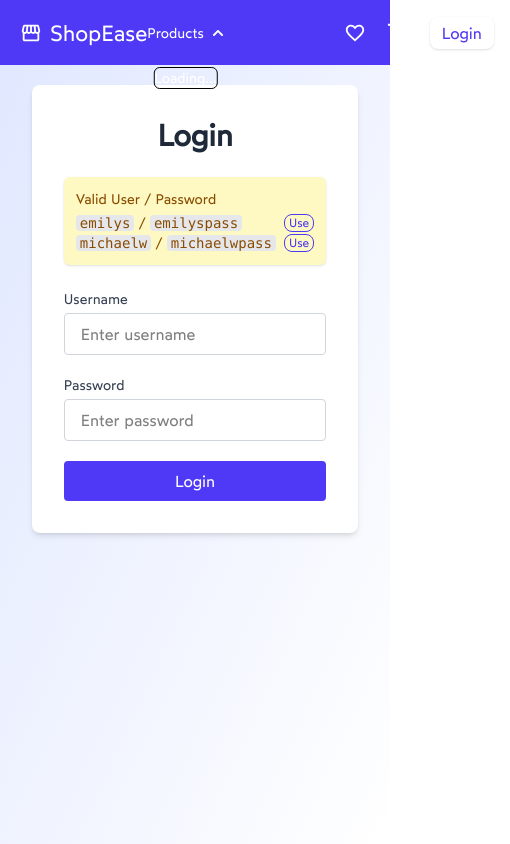
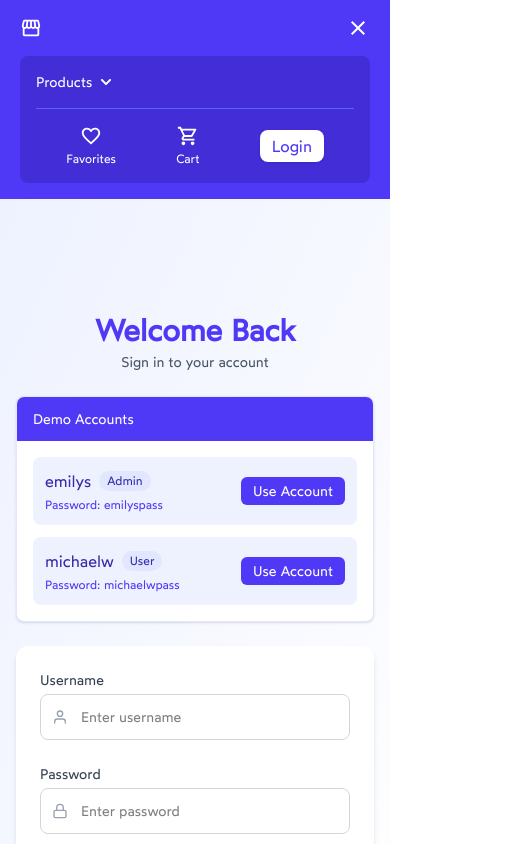
Before and after one commit to abnsol/shopping-cart, a React (Vite) app: page /login in a window 390 px wide. Both pictures are taken after a click on the button "Toggle menu". Shown: the top 844 px of the page, 510 px wide, since content can reach past the window. Built offline with nearby package versions, Linux system fonts and the light colour scheme; no server answers.

Commit message:
add responsiveness

```diff
--- a/src/components/CategoryWithProducts.jsx
+++ b/src/components/CategoryWithProducts.jsx
@@ -1,11 +1,36 @@
-import { useState } from "react";
+import { useState, useEffect } from "react";
 import Product from "./Product";
 import { MdNavigateNext } from "react-icons/md";
 import { GrPrevious } from "react-icons/gr";
 
 const CategoryWithProducts = ({ title, id, products }) => {
   const [startIndex, setStartIndex] = useState(0);
-  const visibleCount = 3;
+  const [visibleCount, setVisibleCount] = useState(3);
+
+  useEffect(() => {
+    const handleResize = () => {
+      // Adjust these breakpoints as needed
+      if (window.innerWidth < 640) {
+        setVisibleCount(1);
+      } else if (window.innerWidth < 1024) {
+        setVisibleCount(2);
+      } else {
+        setVisibleCount(3);
+      }
+
+      // Reset startIndex when visibleCount changes to avoid empty spaces
+      setStartIndex(0);
+    };
+
+    // Set initial value
+    handleResize();
+
+    // Add event listener
+    window.addEventListener('resize', handleResize);
+
+    // Cleanup
+    return () => window.removeEventListener('resize', handleResize);
+  }, []);
 
   const handlePrev = () => {
     setStartIndex((prev) => Math.max(0, prev - visibleCount));
@@ -37,9 +62,9 @@
 
         {/* Product Container */}
         <div className="flex justify-center">
-          <div className="flex space-x-6  transition-transform duration-300">
+          <div className={`flex ${visibleCount === 1 ? 'space-x-0' : visibleCount === 2 ? 'space-x-4' : 'space-x-6'} transition-transform duration-300`}>
             {visibleProducts.map((product, i) => (
-              <div key={i} className="w-full max-w-[300px] flex-shrink-0">
+              <div key={i} className={`${visibleCount === 1 ? 'w-full' : visibleCount === 2 ? 'w-1/2' : 'w-1/3'} max-w-[300px] flex-shrink-0 px-2`}>
                 <Product product={product} />
               </div>
             ))}
@@ -66,7 +91,7 @@
           <span
             key={index}
             className={`w-2 h-2 rounded-full transition-all duration-300 ${
-              index === Math.ceil(startIndex / visibleCount)
+              index === Math.floor(startIndex / visibleCount)
                 ? "bg-indigo-600 scale-110"
                 : "bg-gray-300"
             }`}
--- a/src/components/DropDown.jsx
+++ b/src/components/DropDown.jsx
@@ -59,7 +59,7 @@
       {/* Dropdown */}
       {showDropdown && (
         <div
-          className={`absolute left-1/2 -translate-x-1/2 mt-2 w-48 top-10 rounded-md shadow-xl bg-white ring-1 ring-gray-200 z-50 max-h-60 overflow-y-auto transform transition-all duration-200 ease-out origin-top ${
+          className={`absolute left-1/2 -translate-x-1/4 mt-2 w-48 top-10 rounded-md shadow-xl bg-white ring-1 ring-gray-200 z-50 max-h-60 overflow-y-auto transform transition-all duration-200 ease-out origin-top ${
             open ? 'opacity-100 scale-100' : 'opacity-0 scale-95 pointer-events-none'
           }`}
         >
--- a/src/components/NavBar.jsx
+++ b/src/components/NavBar.jsx
@@ -1,81 +1,181 @@
-import { Link } from "react-router-dom"
-// import styles from './NavBar.module.css'
-import DropDown from "./DropDown"
-import { MdOutlineFavoriteBorder,  MdOutlineShoppingCart , MdOutlineAccountCircle, MdOutlineStorefront } from "react-icons/md";
-import { useContext } from "react";
+import { Link } from "react-router-dom";
+import DropDown from "./DropDown";
+import {
+  MdOutlineFavoriteBorder,
+  MdOutlineShoppingCart,
+  MdOutlineAccountCircle,
+  MdOutlineStorefront,
+  MdMenu,
+  MdClose
+} from "react-icons/md";
+import { useContext, useState } from "react";
 import { CategoryContext } from "./CategoryContext";
-import  CartContext  from "./CartContext";
-import  FavoriteContext from "./FavoriteContext";
+import CartContext from "./CartContext";
+import FavoriteContext from "./FavoriteContext";
 import Loading from "./Loading";
 import { AuthContext } from "./auth/AuthContext";
-import LoginButton  from "./auth/LoginButton"
+import LoginButton from "./auth/LoginButton";
 
-const NavBar = ({setSelectedCategory}) => {
+const NavBar = ({ setSelectedCategory }) => {
   const categories = useContext(CategoryContext)[0][1];
-    const [cart,setCart] = useContext(CartContext);
-    const [favorites, setFavorites] = useContext(FavoriteContext);
+  const [cart] = useContext(CartContext);
+  const [favorites] = useContext(FavoriteContext);
   const { authenticated } = useContext(AuthContext);
-    // console.log("authenticated",authenticated)
-    // console.log("categories",categories.length)
+  const [mobileMenuOpen, setMobileMenuOpen] = useState(false);
+
+  const toggleMobileMenu = () => {
+    setMobileMenuOpen(!mobileMenuOpen);
+  };
 
   return (
-        <div className='py-4 px-5 bg-indigo-600'>
-          <ul className="flex justify-between items-center">
-            <div>
-              <li className="text-[22px] text-white">
-                <Link to='../' className="flex gap-2 items-center">
-                  <MdOutlineStorefront /> ShopEase
+    <nav className="py-4 px-5 bg-indigo-600 sticky top-0 z-50">
+      <div className="flex justify-between items-center">
+        {/* Logo/Brand */}
+        <div className="text-[22px] text-white">
+          <Link to="../" className="flex gap-2 items-center">
+            <MdOutlineStorefront />
+            <span className="hidden sm:inline">ShopEase</span>
           </Link>
-              </li>
-            </div>
-            <div className='flex justify-between items-center text-white space-x-30 pr-4'>
-              <div>
-                {categories ? (
-                  <li><DropDown setSelectedCategory={setSelectedCategory} /></li>
-                ) : (
-                  <li className="text-sm"><Loading /></li>
-                )}
         </div>
 
-              <div className="flex justify-between items-center text-white w-[150px] gap-5">
-                <li className="text-[22px] relative">
-                  <Link to='../favorites'>
+        {/* Desktop Navigation */}
+        <div className="hidden md:flex items-center gap-6 lg:gap-8 text-white">
+          {categories ? (
+            <div>
+              <DropDown setSelectedCategory={setSelectedCategory} />
+            </div>
+          ) : (
+            <div className="text-sm">
+              <Loading />
+            </div>
+          )}
+
+          <div className="flex items-center gap-5 lg:gap-6">
+            {/* Favorites */}
+            <div className="text-[22px] relative">
+              <Link to="../favorites" className="hover:text-indigo-200 transition-colors">
                 <MdOutlineFavoriteBorder />
                 {favorites.length > 0 && (
-                      <span className="absolute -top-1 -right-2 bg-red-500 text-white text-[10px] font-bold rounded-full w-3 h-3 flex items-center justify-center">
+                  <span className="absolute -top-1 -right-2 bg-red-500 text-white text-xs font-bold rounded-full w-4 h-4 flex items-center justify-center">
                     {favorites.length}
                   </span>
                 )}
               </Link>
-                </li>
+            </div>
 
-                <li className="text-[22px] relative">
-                  <Link to='../cart'>
+            {/* Cart */}
+            <div className="text-[22px] relative">
+              <Link to="../cart" className="hover:text-indigo-200 transition-colors">
                 <MdOutlineShoppingCart />
                 {cart.length > 0 && (
-                      <span className="absolute -top-1 -right-2 bg-red-500 text-white text-[10px] font-bold rounded-full w-3 h-3 flex items-center justify-center">
+                  <span className="absolute -top-1 -right-2 bg-red-500 text-white text-xs font-bold rounded-full w-4 h-4 flex items-center justify-center">
                     {cart.length}
                   </span>
                 )}
               </Link>
-                </li>
+            </div>
 
-                {
-                  authenticated ? (
-                  <li className="text-[22px]">
-                    <Link to='../account'><MdOutlineAccountCircle /></Link>
-                  </li>
+            {/* Account/Login */}
+            {authenticated ? (
+              <div className="text-[22px] hover:text-indigo-200 transition-colors">
+                <Link to="../account">
+                  <MdOutlineAccountCircle />
+                </Link>
+              </div>
             ) : (
-                    <li className="text-[16px]">
+              <div className="text-[16px]">
                 <LoginButton />
-                    </li>
-                  )
-                }
+              </div>
+            )}
           </div>
         </div>
-          </ul>
+
+        {/* Mobile Menu Button */}
+        <button
+          className="md:hidden text-white text-2xl"
+          onClick={toggleMobileMenu}
+          aria-label="Toggle menu"
+        >
+          {mobileMenuOpen ? <MdClose /> : <MdMenu />}
+        </button>
       </div>
+
+      {/* Mobile Menu */}
+      {mobileMenuOpen && (
+        <div className="md:hidden bg-indigo-700 mt-4 p-4 rounded-lg animate-fadeIn">
+          <div className="flex flex-col gap-4">
+            {categories ? (
+              <div className="mb-3">
+                <DropDown
+                  setSelectedCategory={setSelectedCategory}
+                  mobileView={true}
+                  onSelect={() => setMobileMenuOpen(false)}
+                />
+              </div>
+            ) : (
+              <div className="text-sm text-white">
+                <Loading />
+              </div>
+            )}
+
+            <div className="flex justify-around items-center text-white border-t border-indigo-500 pt-4">
+              <Link
+                to="../favorites"
+                className="flex flex-col items-center hover:text-indigo-200 transition-colors"
+                onClick={() => setMobileMenuOpen(false)}
+              >
+                <span className="text-[22px] relative">
+                  <MdOutlineFavoriteBorder />
+                  {favorites.length > 0 && (
+                    <span className="absolute -top-1 -right-2 bg-red-500 text-white text-xs font-bold rounded-full w-4 h-4 flex items-center justify-center">
+                      {favorites.length}
+                    </span>
+                  )}
+                </span>
+                <span className="text-xs mt-1">Favorites</span>
+              </Link>
+
+              <Link
+                to="../cart"
+                className="flex flex-col items-center hover:text-indigo-200 transition-colors"
+                onClick={() => setMobileMenuOpen(false)}
+              >
+                <span className="text-[22px] relative">
+                  <MdOutlineShoppingCart />
+                  {cart.length > 0 && (
+                    <span className="absolute -top-1 -right-2 bg-red-500 text-white text-xs font-bold rounded-full w-4 h-4 flex items-center justify-center">
+                      {cart.length}
+                    </span>
+                  )}
+                </span>
+                <span className="text-xs mt-1">Cart</span>
+              </Link>
+
+              {authenticated ? (
+                <Link
+                  to="../account"
+                  className="flex flex-col items-center hover:text-indigo-200 transition-colors"
+                  onClick={() => setMobileMenuOpen(false)}
+                >
+                  <span className="text-[22px]">
+                    <MdOutlineAccountCircle />
+                  </span>
+                  <span className="text-xs mt-1">Account</span>
+                </Link>
+              ) : (
+                <div
+                  className="flex flex-col items-center"
+                  onClick={() => setMobileMenuOpen(false)}
+                >
+                  <LoginButton mobileView />
+                </div>
+              )}
+            </div>
+          </div>
+        </div>
+      )}
+    </nav>
   );
 };
 
-export default NavBar
+export default NavBar;
--- a/src/pages/Favorites.jsx
+++ b/src/pages/Favorites.jsx
@@ -2,29 +2,63 @@
 import { useContext } from "react";
 import FavoritesContext from "../components/FavoriteContext";
 import FavoriteCard from "../components/FavoriteCard";
-
+// import { FiHeart } from "react-icons/fi";
 
 const Favorites = () => {
   const [favorites] = useContext(FavoritesContext);
 
   return (
-    <div className="">
-      <div className="max-w-6xl mx-auto px-4 py-10">
-        <h1 className="text-3xl font-bold text-gray-800 mb-8 text-center">
-          Favorites
-        </h1>
+    <div className="min-h-screen bg-gray-50">
 
+      <div className="max-w-7xl mx-auto px-4 sm:px-6 lg:px-8 py-12">
+        {/* Header with decorative elements */}
+        <div className="text-center mb-12 relative">
+          <div className="absolute -top-6 left-1/2 transform -translate-x-1/2">
+            {/* <div className="bg-pink-100 w-12 h-12 rounded-full flex items-center justify-center">
+              <FiHeart className="text-pink-500 text-xl" />
+            </div> */}
+          </div>
+          <h1 className="text-4xl font-bold text-gray-900 mb-2">
+            Your Favorites
+          </h1>
+          {/* <p className="text-gray-600 max-w-2xl mx-auto">
+            {favorites.length > 0
+              ? "All the products you've loved in one place"
+              : "Your favorite items will appear here"}
+          </p> */}
+        </div>
+
+        {/* Favorites Grid */}
         {favorites.length === 0 ? (
-          <div className="h-[50vh] flex justify-center items-center text-gray-500 text-xl">
-            <p>You haven't added any favorites yet!</p>
+          <div className="bg-white rounded-xl shadow-sm p-12 text-center">
+            <div className="mx-auto w-24 h-24 bg-pink-50 rounded-full flex items-center justify-center mb-6">
+              <FiHeart className="text-pink-400 text-3xl" />
+            </div>
+            <h3 className="text-xl font-medium text-gray-900 mb-2">
+              No favorites yet
+            </h3>
+            <p className="text-gray-500 mb-6 max-w-md mx-auto">
+              Start exploring our collection and add products to your favorites by clicking the heart icon.
+            </p>
+            <a
+              href="/products"
+              className="inline-flex items-center px-6 py-3 border border-transparent text-base font-medium rounded-md shadow-sm text-white bg-indigo-600 hover:bg-indigo-700 transition-colors"
+            >
+              Browse Products
+            </a>
           </div>
         ) : (
-          <div className="grid grid-cols-3 sm:grid-cols-3 lg:grid-cols-4 gap-6">
+          <div className="grid grid-cols-1 sm:grid-cols-2 md:grid-cols-3 lg:grid-cols-4 gap-6">
             {favorites.map(product => (
-          <FavoriteCard key={product.id} product={product} />
-        ))}
-      </div>
+              <FavoriteCard
+                key={product.id}
+                product={product}
+                className="transform hover:-translate-y-1 transition-transform duration-200"
+              />
+            ))}
+          </div>
         )}
+
       </div>
     </div>
   );
--- a/src/pages/Login.jsx
+++ b/src/pages/Login.jsx
@@ -1,23 +1,27 @@
 import { useState } from "react";
-import { useAuth } from "../components/auth/AuthContext"; // adjust path as needed
+import { useAuth } from "../components/auth/AuthContext";
+import { FiUser, FiLock, FiLogIn, FiCopy } from "react-icons/fi";
 
 const Login = () => {
-  const users = [
+  const demoAccounts = [
     {
-      username: "emilys", // admin
+      username: "emilys",
       password: "emilyspass",
+      role: "Admin"
     },
     {
-      username: "michaelw", // user
+      username: "michaelw",
       password: "michaelwpass",
-    },
+      role: "User"
+    }
   ];
 
   const [input, setInput] = useState({
     username: "",
     password: "",
   });
-
+  const [isLoading, setIsLoading] = useState(false);
+  const [copiedAccount, setCopiedAccount] = useState(null);
   const auth = useAuth();
 
   const handleChange = (e) => {
@@ -27,96 +31,141 @@
     }));
   };
 
-  const handleFillDemo = (user) => {
-    setInput(user);
+  const handleFillDemo = (account) => {
+    setInput({
+      username: account.username,
+      password: account.password
+    });
+    setCopiedAccount(account.username);
+    setTimeout(() => setCopiedAccount(null), 2000);
   };
 
-  const handleSubmit = (e) => {
+  const handleSubmit = async (e) => {
     e.preventDefault();
-    const match = users.find(
+    setIsLoading(true);
+
+    // Simulate API call
+    await new Promise(resolve => setTimeout(resolve, 800));
+
+    const match = demoAccounts.find(
       (u) => u.username === input.username && u.password === input.password
     );
+
     if (match) {
       auth.loginAuth(input);
     } else {
-      alert("Please provide a valid username and password.");
+      alert("Invalid credentials. Please try again or use a demo account.");
     }
+    setIsLoading(false);
   };
 
   return (
-        <div className="max-w-md mx-auto m-5 bg-white shadow-md rounded-lg p-8">
-            <div className="mb-6 text-center">
-                <h1 className="text-3xl font-bold text-gray-800">Login</h1>
+    <div className="min-h-screen bg-gradient-to-br from-indigo-50 to-white flex items-center justify-center p-4 sm:p-6">
+      <div className="w-full max-w-md mx-auto">
+        {/* Header */}
+        <div className="text-center mb-6 sm:mb-8">
+          <h1 className="text-3xl sm:text-4xl font-bold text-indigo-600 mb-1 sm:mb-2">Welcome Back</h1>
+          <p className="text-gray-600 text-sm sm:text-base">Sign in to your account</p>
         </div>
-        <div className="bg-yellow-100 text-yellow-800 p-3 rounded-md mb-6 text-sm shadow-sm width-full">
-            <p className="font-medium mb-1">Valid User / Password</p>
-            <ul className="list-disc ml-0 p-0">
-            <li className="flex justify-between items-center">
+
+        {/* Demo Accounts Card */}
+        <div className="bg-white rounded-lg shadow-sm border border-indigo-100 mb-6 overflow-hidden">
+          <div className="bg-indigo-600 px-4 py-3">
+            <h3 className="text-sm font-medium text-white">Demo Accounts</h3>
+          </div>
+          <div className="p-4">
+            <div className="space-y-3">
+              {demoAccounts.map((account, index) => (
+                <div key={index} className="flex items-center justify-between bg-indigo-50 rounded-lg p-3">
                   <div>
-                        <code className="bg-gray-200 px-1 rounded">emilys</code> /{" "}
-                        <code className="bg-gray-200 px-1 rounded">emilyspass</code>{" "}
+                    <div className="flex items-center">
+                      <span className="font-medium text-indigo-800">{account.username}</span>
+                      <span className="ml-2 text-xs bg-indigo-100 text-indigo-800 px-2 py-0.5 rounded-full">
+                        {account.role}
+                      </span>
+                    </div>
+                    <div className="text-xs text-indigo-600 mt-1">Password: {account.password}</div>
                   </div>
                   <button
-                className="ml-2 text-indigo-600 hover:bg-gray-300 text-xs border-[1px] px-1 rounded-lg"
-                onClick={() =>
-                    handleFillDemo({ username: "emilys", password: "emilyspass" })
-                }
-                >Use</button>
-            </li>
-            <li className="flex justify-between items-center">
-                <div>
-                    <code className="bg-gray-200 px-1 rounded">michaelw</code> /{" "}
-                    <code className="bg-gray-200 px-1 rounded">michaelwpass</code>{" "}
+                    onClick={() => handleFillDemo(account)}
+                    className={`flex items-center text-sm px-3 py-1 rounded-md transition-all ${copiedAccount === account.username ? 'bg-green-100 text-green-800' : 'bg-indigo-600 text-white hover:bg-indigo-700'}`}
+                  >
+                    {copiedAccount === account.username ? (
+                      <>
+                        <FiCopy className="mr-1" /> Copied!
+                      </>
+                    ) : (
+                      "Use Account"
+                    )}
+                  </button>
                 </div>
-                <button
-                className="ml-2 text-indigo-600 hover:bg-gray-300 text-xs border-[1px] px-1 rounded-lg"
-                onClick={() =>
-                    handleFillDemo({
-                    username: "michaelw",
-                    password: "michaelwpass",
-                    })
-                }
-                >Use</button>
-            </li>
-            </ul>
+              ))}
+            </div>
+          </div>
         </div>
 
-        <form onSubmit={handleSubmit} className="space-y-5">
-            <div>
-            <label className="block text-sm font-medium text-gray-700 mb-1">
-                Username
-            </label>
+        {/* Login Form Card */}
+        <div className="bg-white rounded-xl shadow-md sm:shadow-xl overflow-hidden">
+          <form onSubmit={handleSubmit} className="p-6 space-y-6">
+            <div className="space-y-1">
+              <label className="block text-sm font-medium text-gray-700">Username</label>
+              <div className="relative">
+                <div className="absolute inset-y-0 left-0 pl-3 flex items-center pointer-events-none">
+                  <FiUser className="text-gray-400" />
+                </div>
                 <input
                   name="username"
                   type="text"
                   value={input.username}
                   onChange={handleChange}
                   placeholder="Enter username"
-                className="w-full border border-gray-300 px-4 py-2 rounded focus:outline-none focus:ring-2 focus:ring-indigo-500"
+                  className="w-full pl-10 pr-4 py-3 text-sm border border-gray-300 rounded-lg focus:ring-2 focus:ring-indigo-500 focus:border-indigo-500 transition"
                   required
                 />
               </div>
-            <div>
-            <label className="block text-sm font-medium text-gray-700 mb-1">
-                Password
-            </label>
+            </div>
+
+            <div className="space-y-1">
+              <label className="block text-sm font-medium text-gray-700">Password</label>
+              <div className="relative">
+                <div className="absolute inset-y-0 left-0 pl-3 flex items-center pointer-events-none">
+                  <FiLock className="text-gray-400" />
+                </div>
                 <input
                   name="password"
                   type="password"
                   value={input.password}
                   onChange={handleChange}
                   placeholder="Enter password"
-                className="w-full border border-gray-300 px-4 py-2 rounded focus:outline-none focus:ring-2 focus:ring-indigo-500"
+                  className="w-full pl-10 pr-4 py-3 text-sm border border-gray-300 rounded-lg focus:ring-2 focus:ring-indigo-500 focus:border-indigo-500 transition"
                   required
                 />
               </div>
+            </div>
+
             <button
               type="submit"
-            className="w-full bg-indigo-600 text-white py-2 rounded hover:bg-indigo-700 transition"
+              disabled={isLoading}
+              className={`w-full flex items-center justify-center py-3 px-4 rounded-lg text-white font-medium transition ${isLoading ? 'bg-indigo-400' : 'bg-indigo-600 hover:bg-indigo-700'}`}
             >
-            Login
+              {isLoading ? (
+                <>
+                  <svg className="animate-spin -ml-1 mr-3 h-5 w-5 text-white" xmlns="http://www.w3.org/2000/svg" fill="none" viewBox="0 0 24 24">
+                    <circle className="opacity-25" cx="12" cy="12" r="10" stroke="currentColor" strokeWidth="4"></circle>
+                    <path className="opacity-75" fill="currentColor" d="M4 12a8 8 0 018-8V0C5.373 0 0 5.373 0 12h4zm2 5.291A7.962 7.962 0 014 12H0c0 3.042 1.135 5.824 3 7.938l3-2.647z"></path>
+                  </svg>
+                  Signing in...
+                </>
+              ) : (
+                <>
+                  <FiLogIn className="mr-2" />
+                  Sign In
+                </>
+              )}
             </button>
           </form>
+        </div>
+      </div>
     </div>
   );
 };
```
Also changed, not shown: 1 other file (tests, documents, lock files or other folders). Lines whose indentation alone changed are shown as unchanged.
